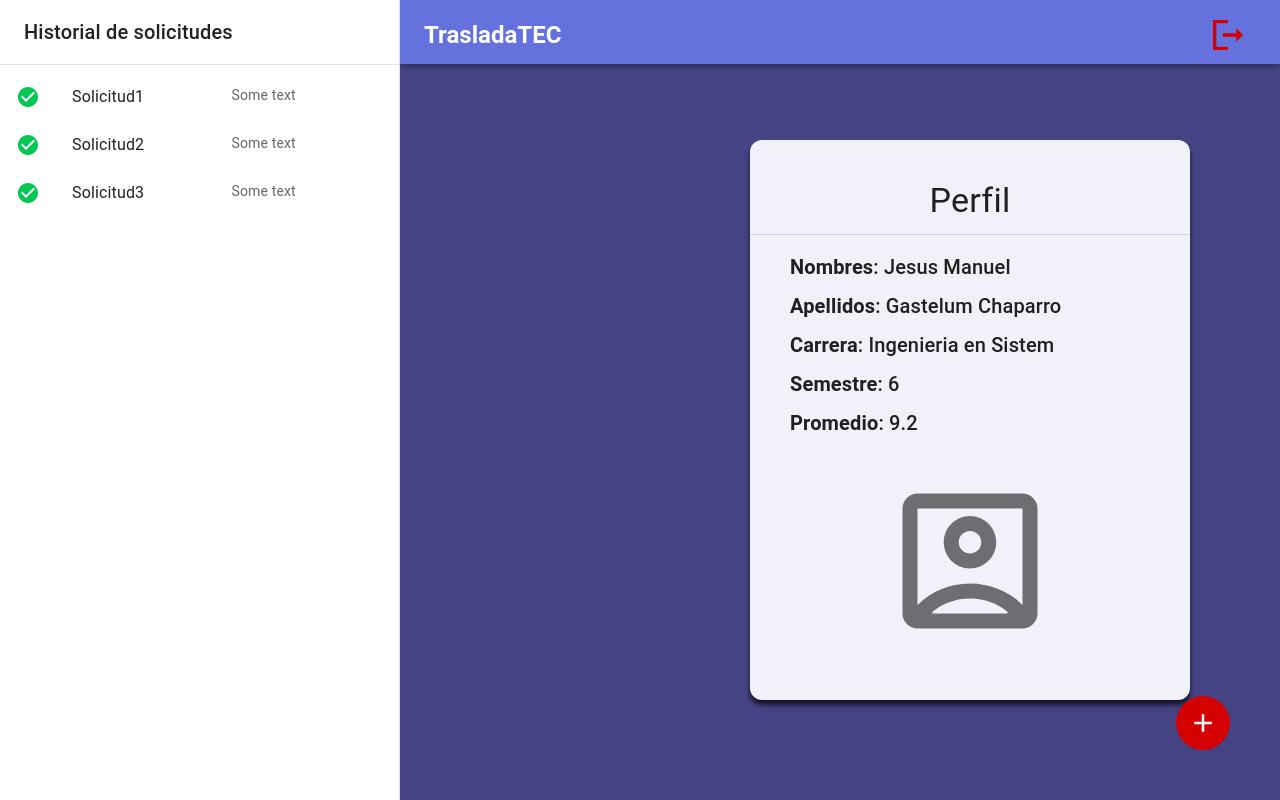
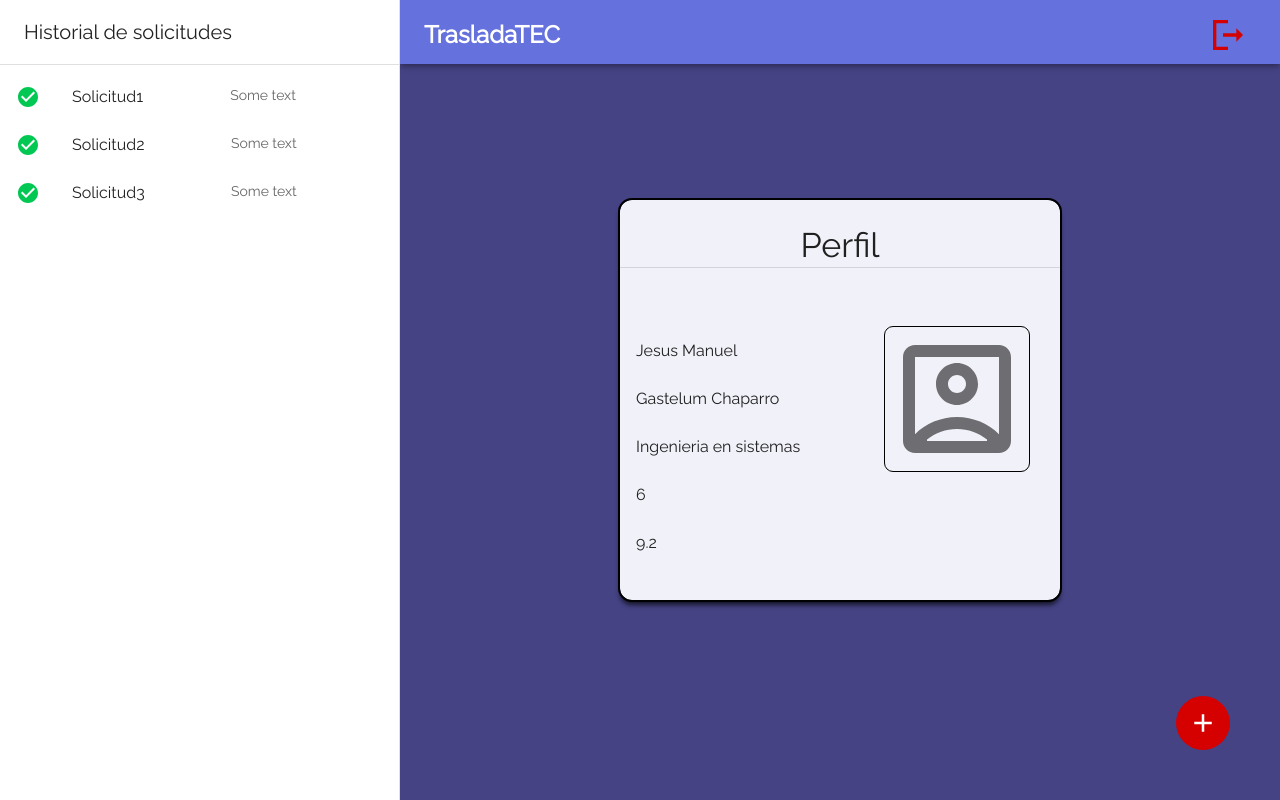
Before and after one commit to JesugG17/TrasladaTEC, a React (Vite) app in the folder frontend/: page /estudiante in a window 1280 px wide. Built offline with nearby package versions, Linux system fonts and the light colour scheme.

Commit message:
feature: nueva fuente de texto agregada y caja del perfil del alumno cambiada

```diff
--- a/frontend/index.html
+++ b/frontend/index.html
@@ -6,9 +6,11 @@
     <meta name="viewport" content="width=device-width, initial-scale=1.0" />
     <title>Vite + React</title>
     <link
-    rel="stylesheet"
-    href="https://cdnjs.cloudflare.com/ajax/libs/animate.css/4.1.1/animate.min.css"
-  />
+      rel="stylesheet"
+      href="https://cdnjs.cloudflare.com/ajax/libs/animate.css/4.1.1/animate.min.css"
+    />
+    <link href="https://fonts.googleapis.com/css2?family=Paytone+One&display=swap" rel="stylesheet">
+    <link href="https://fonts.googleapis.com/css2?family=Raleway&display=swap" rel="stylesheet">
   </head>
   <body>
     <div id="root"></div>
--- a/frontend/src/router/AppRouter.jsx
+++ b/frontend/src/router/AppRouter.jsx
@@ -4,11 +4,8 @@ import { TrasladaTECRoutes } from '../trasladatec/routes/TrasladaTECRoutes'
 
 export const AppRouter = () => {
 
-
-
   return (
     <Routes>
-
         <Route path="/" element={ <LoginPage />} />
         <Route path="/*" element={<TrasladaTECRoutes />}/>
 
--- a/frontend/src/theme/theme.js
+++ b/frontend/src/theme/theme.js
@@ -18,6 +18,10 @@ export const theme = createTheme({
         warning: {
             main: yellow.A200
         }
-
+    },
+    typography: {
+        fontFamily: [
+            'Raleway'
+        ].join(',')
     }
 })
--- a/frontend/src/trasladatec/pages/EstudiantePage.jsx
+++ b/frontend/src/trasladatec/pages/EstudiantePage.jsx
@@ -1,8 +1,16 @@
-import { Divider, Grid, IconButton, Modal, Tooltip, Typography } from '@mui/material';
+import { useState } from 'react';
+import { Divider, Grid, IconButton, List, ListItem, ListItemText, Modal, Tooltip, Typography } from '@mui/material';
 import { TrasladaTECLayout } from '../layout/TrasladaTECLayout';
 import { AccountBoxOutlined, AddOutlined } from '@mui/icons-material';
-import { useState } from 'react';
 import { SolicitudView } from '../view/SolicitudView';
+
+const datosTemporales = [
+  'Jesus Manuel',
+  'Gastelum Chaparro',
+  'Ingenieria en sistemas',
+  '6',
+  '9.2'
+]
 
 export const EstudiantePage = () => {
 
@@ -16,40 +24,56 @@ export const EstudiantePage = () => {
     <TrasladaTECLayout>
         <Grid
             container
-            direction='row'
-            position='relative'
-            // top='64px'
-            justifyContent='space-between'
-            // sx={{height: '100%' }}
         >
 
           <Grid
             container
             className="box-shadow animate__animated animate__fadeInUp"
-            sx={{ backgroundColor: 'secondary.main', width: '50%', height: '70%', borderRadius: 3}}
-            position='relative'
-            left='350px'
-            top='140px'
+            direction='row'
+            alignItems='center'
+            sx={{
+              backgroundColor: 'secondary.main',
+              width: '50%',
+              height: '50%',
+              borderRadius: 3,
+              outline: '2px solid black',
+              alignSelf: 'center',
+              margin: '0 auto'
+            }}
           >
-             <Grid item xs={12} sx={{ mt: 5}}>
-                <Typography textAlign='center' variant="h4" gutterBottom>Perfil</Typography>
-                <Divider />
-                <Typography sx={{ml: 5, mt: 2}} variant="h6" gutterBottom ><b>Nombres</b>: Jesus Manuel</Typography>
-                <Typography sx={{ml: 5}} variant="h6" gutterBottom><b>Apellidos</b>: Gastelum Chaparro</Typography>
-                <Typography sx={{ml: 5}} variant="h6" gutterBottom><b>Carrera</b>: Ingenieria en Sistem</Typography>
-                <Typography sx={{ml: 5}} variant="h6" gutterBottom><b>Semestre</b>: 6</Typography>
-                <Typography sx={{ml: 5}} variant="h6" gutterBottom><b>Promedio</b>: 9.2</Typography>
-             </Grid>
 
-             <Grid
-              item
+
+            <Grid item
               xs={12}
-              sx={{height: 180, mb: 5, textAlign: 'center'}}
             >
+              <Typography textAlign='center' variant='h4'>Perfil</Typography>
+              <Divider />
+            </Grid>
+            <Grid container
+
+            >
+              <Grid
+                item
+                xs={7}
+              >
+                <List>
+                  {
+                    datosTemporales.map( dato => (
+                      <ListItem key={ dato }>
+                        <ListItemText>{ dato }</ListItemText>
+                      </ListItem>
+                    ))
+                  }
+                </List>
+              </Grid>
+              <Grid item
+                xs={5}
+              >
                 <IconButton >
-                  <AccountBoxOutlined sx={{ fontSize: 180}}/>
+                  <AccountBoxOutlined sx={{ fontSize: '6em', borderRadius: 2, outline: '1px solid black'}}/>
                 </IconButton>
-             </Grid>
+              </Grid>
+            </Grid>
 
           </Grid>
 
@@ -66,7 +90,7 @@ export const EstudiantePage = () => {
                 }}
                 onClick={ handleOpenApplication }
               >
-                <AddOutlined sx={{ fontSize: 30 }}/>
+                <AddOutlined sx={{ fontSize: 30  }}/>
               </IconButton>
             </Tooltip>
 
@@ -75,7 +99,9 @@ export const EstudiantePage = () => {
               <Modal
                 open
               >
-                <SolicitudView handleOpenApplication={ handleOpenApplication } />
+                <Grid container>
+                  <SolicitudView handleOpenApplication={ handleOpenApplication } />
+                </Grid>
               </Modal>
             }
 
--- a/frontend/src/trasladatec/view/SolicitudView.jsx
+++ b/frontend/src/trasladatec/view/SolicitudView.jsx
@@ -61,7 +61,7 @@ export const SolicitudView = ({ handleOpenApplication }) => {
     <Grid
       container
       component="main"
-      className="box-shadow animate__animated animate__fadeInRight"
+      className="box-shadow animate__animated animate__fadeIn"
       direction="column"
       alignItems="center"
       spacing={2}
@@ -73,7 +73,7 @@ export const SolicitudView = ({ handleOpenApplication }) => {
         height: 540,
         backgroundColor: "secondary.main",
         borderRadius: 3,
-        padding: 0,
+        // border: '1px solid black'
       }}
     >
       <Grid container direction="row" justifyContent="space-between">
@@ -97,7 +97,7 @@ export const SolicitudView = ({ handleOpenApplication }) => {
             sx={{ width: 300 }}
             options={institutos}
             onChange={onChangeInstituto}
-            disabled={ disabled }
+            disabled={disabled}
             value={instituto}
             blurOnSelect
             renderInput={(params) => {
@@ -118,7 +118,7 @@ export const SolicitudView = ({ handleOpenApplication }) => {
             name="motivo"
             options={motivos}
             onChange={onChangeMotivo}
-            disabled={ disabled }
+            disabled={disabled}
             value={motivo}
             renderInput={(params) => {
               return <TextField {...params} label="Motivo" margin="normal" />;
@@ -131,7 +131,7 @@ export const SolicitudView = ({ handleOpenApplication }) => {
             minRows={4}
             name="otroMotivo"
             onChange={handleChange}
-            disabled={ disabled }
+            disabled={disabled}
             value={otroMotivo}
             label="Otro motivo"
             variant="filled"
@@ -143,12 +143,22 @@ export const SolicitudView = ({ handleOpenApplication }) => {
             Crear solicitud
           </Button>
           {error && (
-            <Alert sx={{ mt: 2 }} severity="error" color="error" className="animate__animated animate__fadeIn">
+            <Alert
+              sx={{ mt: 2 }}
+              severity="error"
+              color="error"
+              className="animate__animated animate__fadeIn"
+            >
               Favor de llenar todos los campos
             </Alert>
           )}
           {success && (
-            <Alert severity="success" sx={{ mt: 2 }} color="success" className="animate__animated animate__fadeIn">
+            <Alert
+              severity="success"
+              sx={{ mt: 2 }}
+              color="success"
+              className="animate__animated animate__fadeIn"
+            >
               Solicitud creada exitosamente
             </Alert>
           )}
```
Also changed, not shown: frontend/src/trasladatec/routes/TrasladaTECRoutes.jsx (+9 -10 lines).
